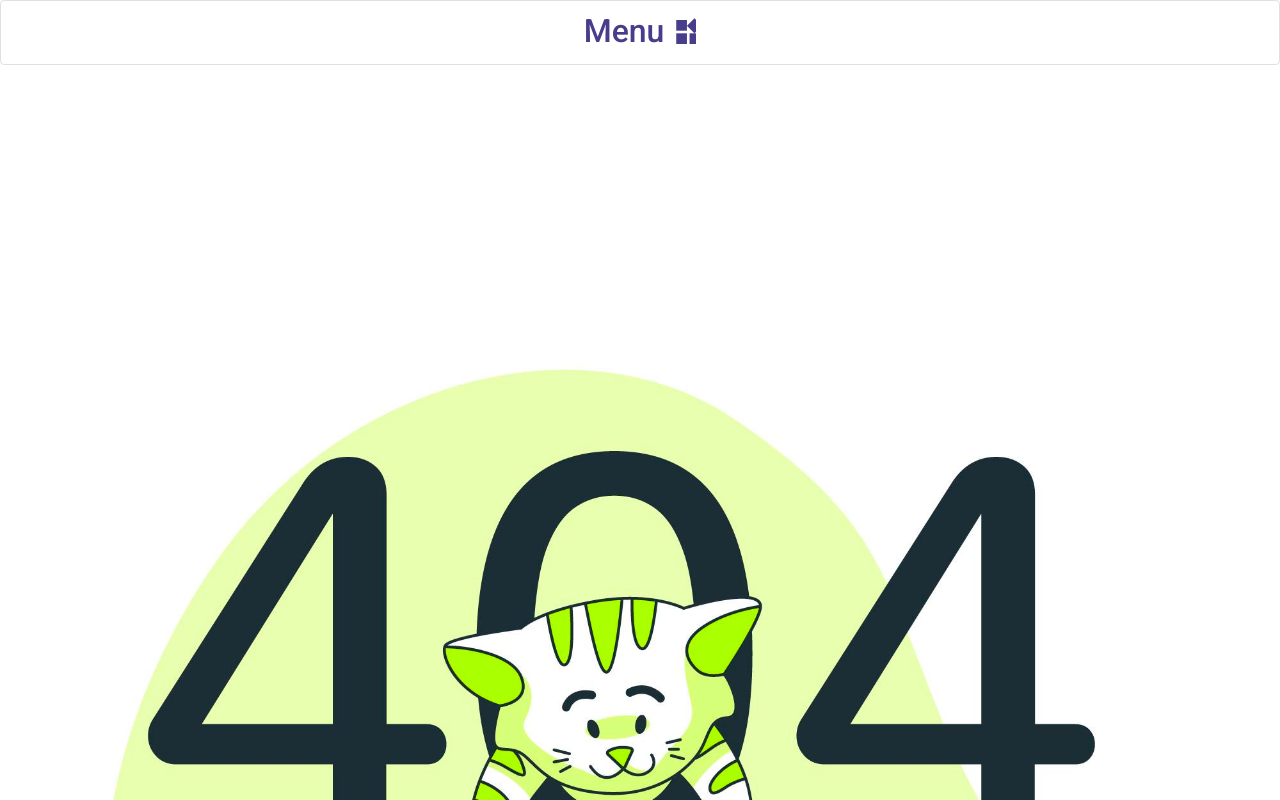
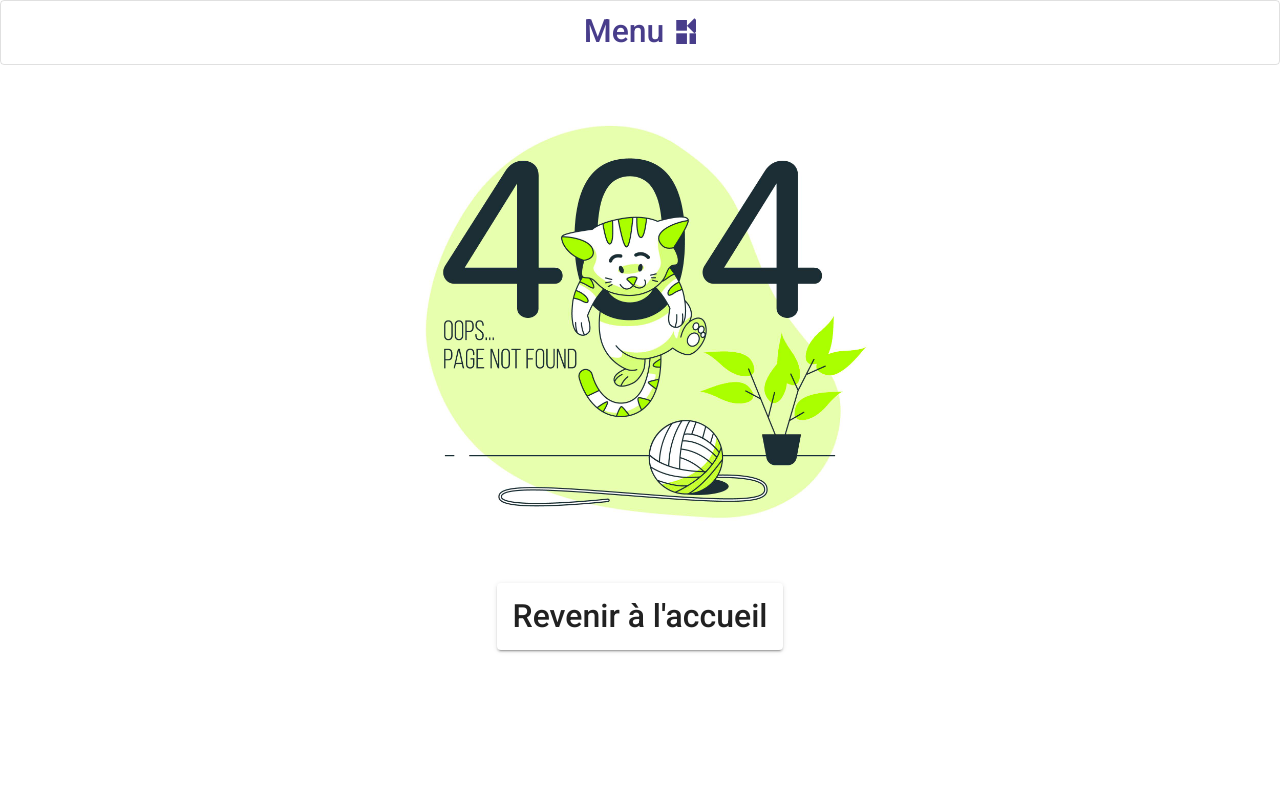
Before and after one commit to HeloOwWeb/TestAngular, an Angular app in the folder test-app-Gammeo/: page /not-found in a window 1280 px wide. Shown: the top 800 px of the page. Built offline with nearby package versions, Linux system fonts and the light colour scheme.

Commit message:
Visu 404 desktop + delete console.log

```diff
--- a/test-app-Gammeo/src/app/four-oh-four/four-oh-four.component.scss
+++ b/test-app-Gammeo/src/app/four-oh-four/four-oh-four.component.scss
@@ -2,6 +2,12 @@
 
 main{
     text-align: center;
+    @include media-min("desktop"){
+        width: 40%;
+        margin-top: 0;
+        margin-right:auto;
+        margin-left: auto;
+    }
 }
 
 img{
--- a/test-app-Gammeo/src/app/four-oh-four/four-oh-four.component.ts
+++ b/test-app-Gammeo/src/app/four-oh-four/four-oh-four.component.ts
@@ -18,6 +18,5 @@ export class FourOhFourComponent implements OnInit {
   selectSrcImage() {
     const number = Math.floor((Math.random() * 4) + 1);
     this.linkImg = this.url + number+ ".jpg";
-    console.log(this.linkImg);
   }
 }
--- a/test-app-Gammeo/src/app/users/users.component.ts
+++ b/test-app-Gammeo/src/app/users/users.component.ts
@@ -46,7 +46,6 @@ export class UsersComponent implements OnInit {
       this.widthDialogu = "30%";
       this.heightDialogu = "65%";
     }
-    console.log(this.widthDialogu, this.heightDialogu);
   }
 
   onCreateUser() {
```
